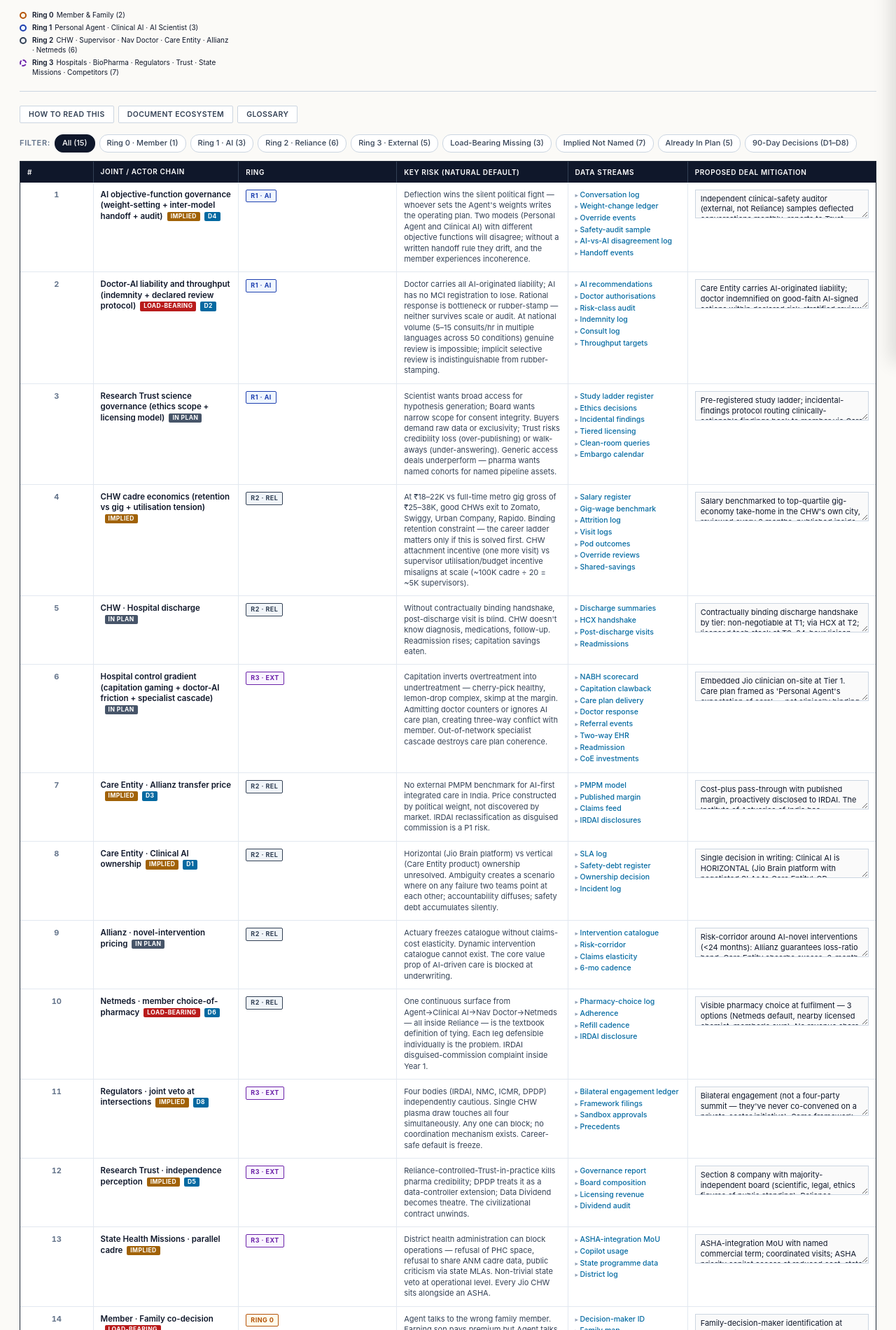
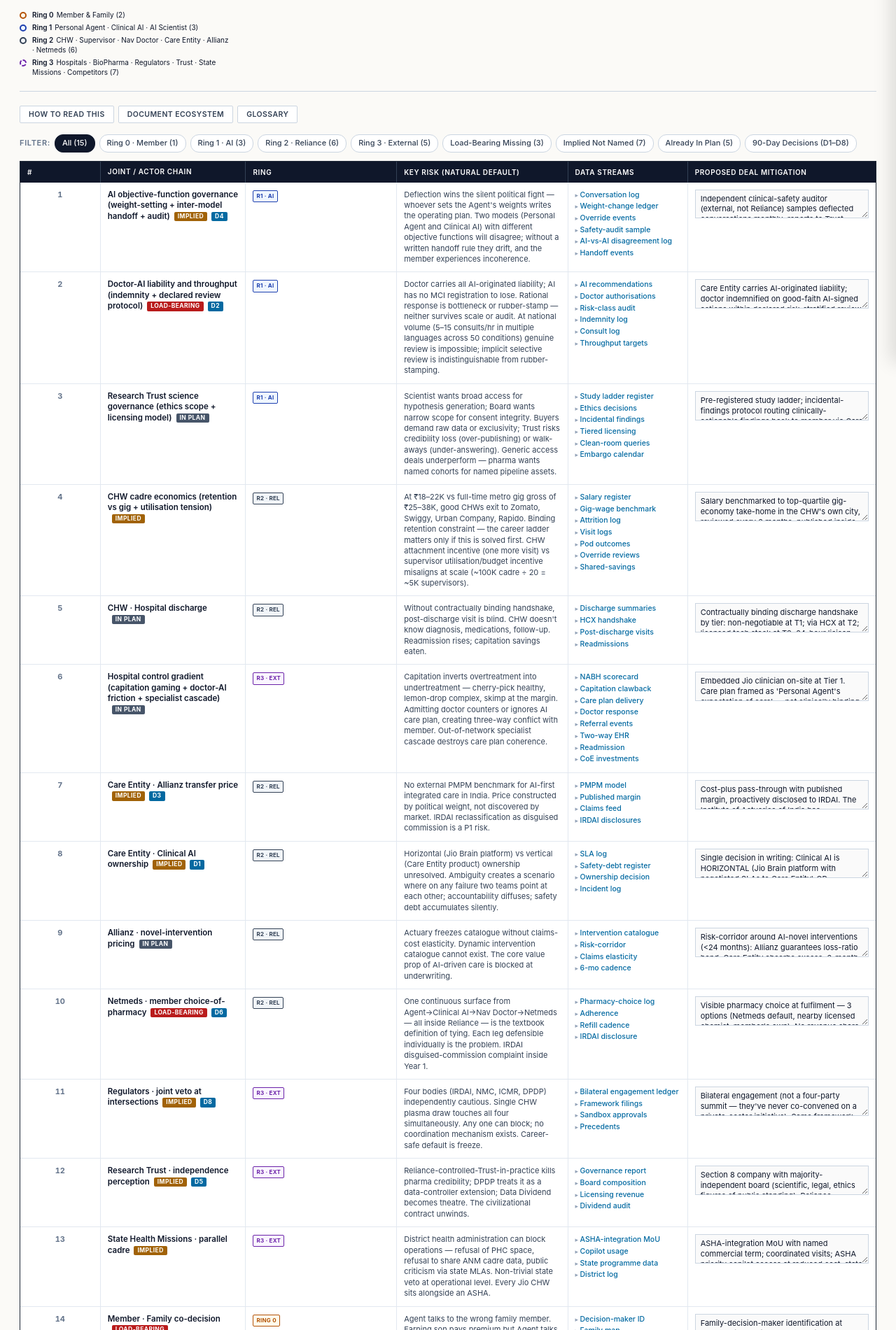
Before and after one commit to artvandelay/jio-arogya-smithian-dashboard, a Jekyll site: the page index.html, which Jekyll copies as it is, in a window 1280 px wide. Shown: the part 382-2283 px from the top of the page at 70% size. Built offline with Jekyll 4.4.1, drawn with Linux system fonts in a browser that asks for light colours; some of the changed text lies outside the part shown.

Commit message:
Tighten layout and remove dead code
- Shrink ring column (58px → 42px) and ring tag badge
- Remove Strategic Non-Negotiables & Notes section
- Remove orphaned CSS (.nn-textarea, .status-select, --accent var,
  duplicate font-size on .d-tag)
- Remove notes from JS state management
- Clean up blank line clusters

```diff
--- a/index.html
+++ b/index.html
@@ -30,7 +30,6 @@
   --md-bg: #fefce8;
   --lo: #166534;
   --lo-bg: #f0fdf4;
-  --accent: #0f172a;
   --data: #0369a1;
   --data-bg: #f0f9ff;
 }
@@ -90,18 +89,16 @@
 
 .col-id { width: 26px; text-align: center; font-weight: 700; color: var(--ink-3); font-size: 11px; font-feature-settings: 'tnum'; }
 .col-joint { width: 17%; font-weight: 600; line-height: 1.35; }
-.col-ring { width: 58px; }
+.col-ring { width: 42px; }
 .col-keyrisk { width: 20%; font-size: 11px; color: var(--ink-2); line-height: 1.4; }
 .col-data { width: 14%; font-size: 10.5px; color: var(--data); line-height: 1.4; }
 .col-mit { width: 22%; }
 
-.ring-tag { display: inline-block; padding: 2px 6px; font-size: 9px; font-weight: 700; letter-spacing: 0.05em; text-transform: uppercase; border-radius: 2px; border: 1px solid; white-space: nowrap; }
+.ring-tag { display: inline-block; padding: 2px 4px; font-size: 8px; font-weight: 700; letter-spacing: 0.03em; text-transform: uppercase; border-radius: 2px; border: 1px solid; white-space: nowrap; }
 .ring-tag.r0 { color: var(--r0); background: var(--r0-bg); border-color: var(--r0); }
 .ring-tag.r1 { color: var(--r1); background: var(--r1-bg); border-color: var(--r1); }
 .ring-tag.r2 { color: var(--r2); background: var(--r2-bg); border-color: var(--r2); }
 .ring-tag.r3 { color: var(--r3); background: var(--r3-bg); border-color: var(--r3); }
-
-
 
 .data-stream { display: block; padding: 1px 0; font-family: 'Inter', sans-serif; color: var(--data); font-weight: 500; }
 .data-stream::before { content: '▸ '; color: #94a3b8; font-size: 9px; }
@@ -110,25 +107,20 @@
 .mit-input:focus { outline: none; border-color: var(--ink); background: #fff; }
 .mit-input::placeholder { color: #94a3b8; font-style: italic; }
 
-
-
 .cat-badge { display: inline-block; font-size: 8.5px; font-weight: 700; padding: 1px 5px; letter-spacing: 0.05em; text-transform: uppercase; border-radius: 2px; margin-left: 6px; vertical-align: 1px; white-space: nowrap; }
 .cat-badge.load-bearing { background: var(--hi); color: #fff; }
 .cat-badge.implied { background: var(--md); color: #fff; }
 .cat-badge.in-plan { background: #475569; color: #fff; }
-.cat-badge.d-tag { background: #0369a1; color: #fff; font-size: 8.5px; }
+.cat-badge.d-tag { background: #0369a1; color: #fff; }
 
 /* ─── Footer sections ─── */
-.footer { margin-top: 22px; display: grid; grid-template-columns: 1fr 1fr; gap: 18px; }
+.footer { margin-top: 22px; }
 .box { border: 1px solid var(--line); background: #fff; padding: 14px 16px; }
 .box h3 { font-size: 12px; font-weight: 700; text-transform: uppercase; letter-spacing: 0.08em; color: var(--ink); margin-bottom: 10px; padding-bottom: 6px; border-bottom: 1px solid var(--line); }
 .box p, .box li { font-size: 11.5px; color: var(--ink-2); line-height: 1.5; margin-bottom: 6px; }
 .box ul { list-style: none; padding: 0; }
 .box li { padding-left: 12px; position: relative; }
 .box li::before { content: '▸'; position: absolute; left: 0; color: var(--ink-3); font-size: 9px; top: 3px; }
-.nn-textarea { width: 100%; min-height: 120px; padding: 8px; font-size: 12px; border: 1px solid var(--line); background: #fafafa; font-family: inherit; line-height: 1.5; resize: vertical; }
-.nn-textarea:focus { outline: none; border-color: var(--ink); background: #fff; }
-
 /* ─── Detail panel ─── */
 .detail-panel { position: fixed; top: 0; right: 0; width: 620px; max-width: 92vw; height: 100vh; background: #fff; border-left: 3px solid var(--ink); box-shadow: -8px 0 24px rgba(0,0,0,0.12); z-index: 200; transform: translateX(100%); transition: transform 0.2s ease-out; overflow-y: auto; }
 .detail-panel.open { transform: translateX(0); }
@@ -202,7 +194,7 @@
   table.master thead { display: table-header-group; }
   table.master tbody tr { page-break-inside: avoid; }
   table.master thead th { background: #1f2937 !important; color: #fff !important; -webkit-print-color-adjust: exact; print-color-adjust: exact; }
-  .mit-input, .nn-textarea { background: #fff !important; border: 1px solid #cbd5e1 !important; }
+  .mit-input { background: #fff !important; border: 1px solid #cbd5e1 !important; }
   .ring-tag, .cat-badge, .data-stream, .col-data { -webkit-print-color-adjust: exact; print-color-adjust: exact; }
   .footer { page-break-before: auto; margin-top: 14px; }
   .box { background: #fff !important; }
@@ -459,11 +451,6 @@
         <li><strong>Allianz · Long-Tenure Member</strong> — statistically cheaper to underwrite. Premium must reward tenure, not penalise claims.</li>
         <li><strong>Family · CHW</strong> — where the CHW is accepted into the household, the informal network becomes an asset, not a risk.</li>
       </ul>
-    </div>
-    <div class="box">
-      <h3>Strategic Non-Negotiables &amp; Notes</h3>
-      <p style="font-size:11px;color:var(--ink-3);margin-bottom:8px;">Board-level notes, cross-deal constraints, political considerations, national-strategy implications. Persisted automatically.</p>
-      <textarea id="notes-box" class="nn-textarea" placeholder="Hard lines. What must hold across all deals. Political cover requirements. GDP-level implications. Red lines for apex review..."></textarea>
     </div>
   </section>
 
```
Also changed, not shown: other parts of index.html (+2 -10 lines).
